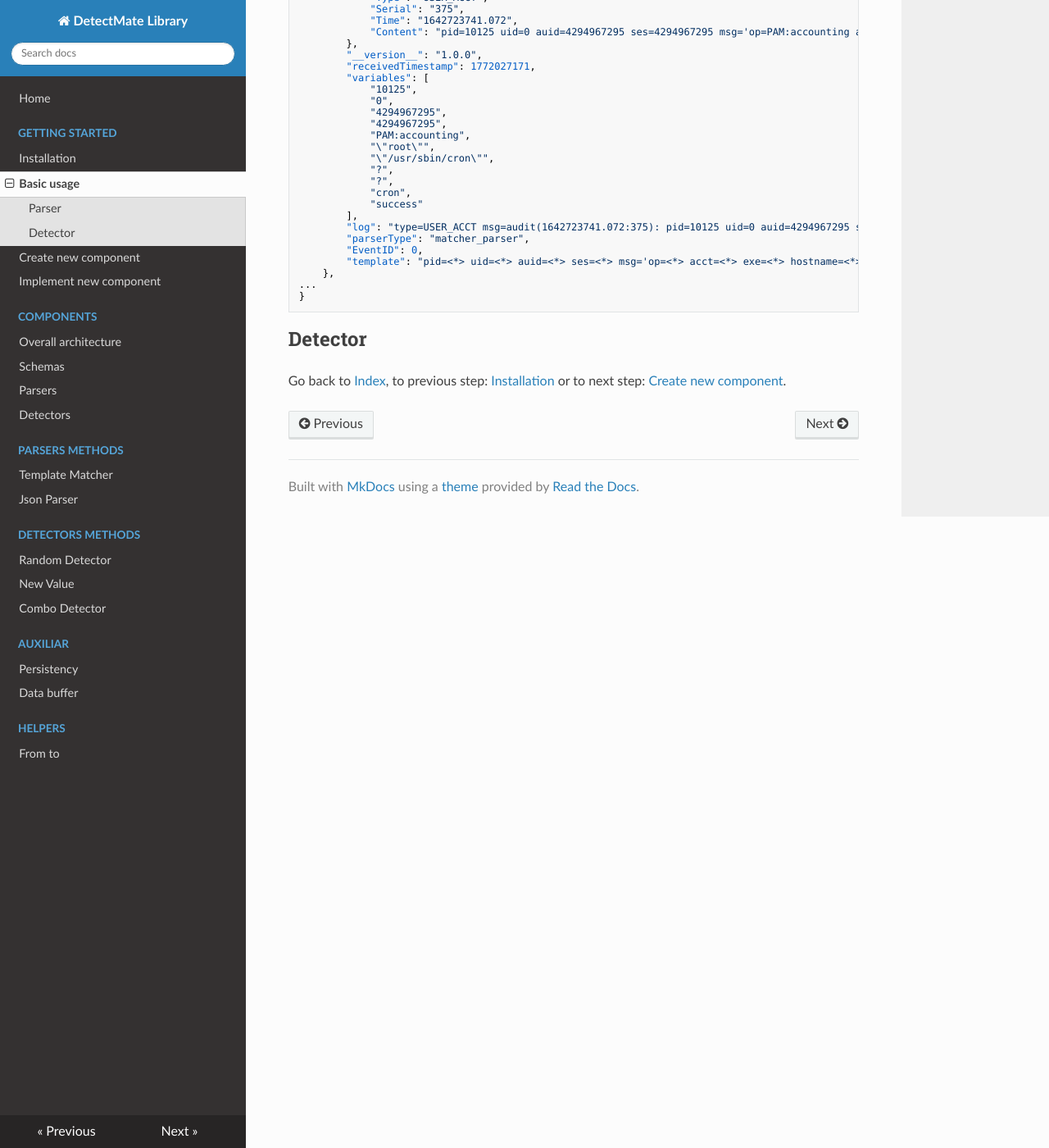
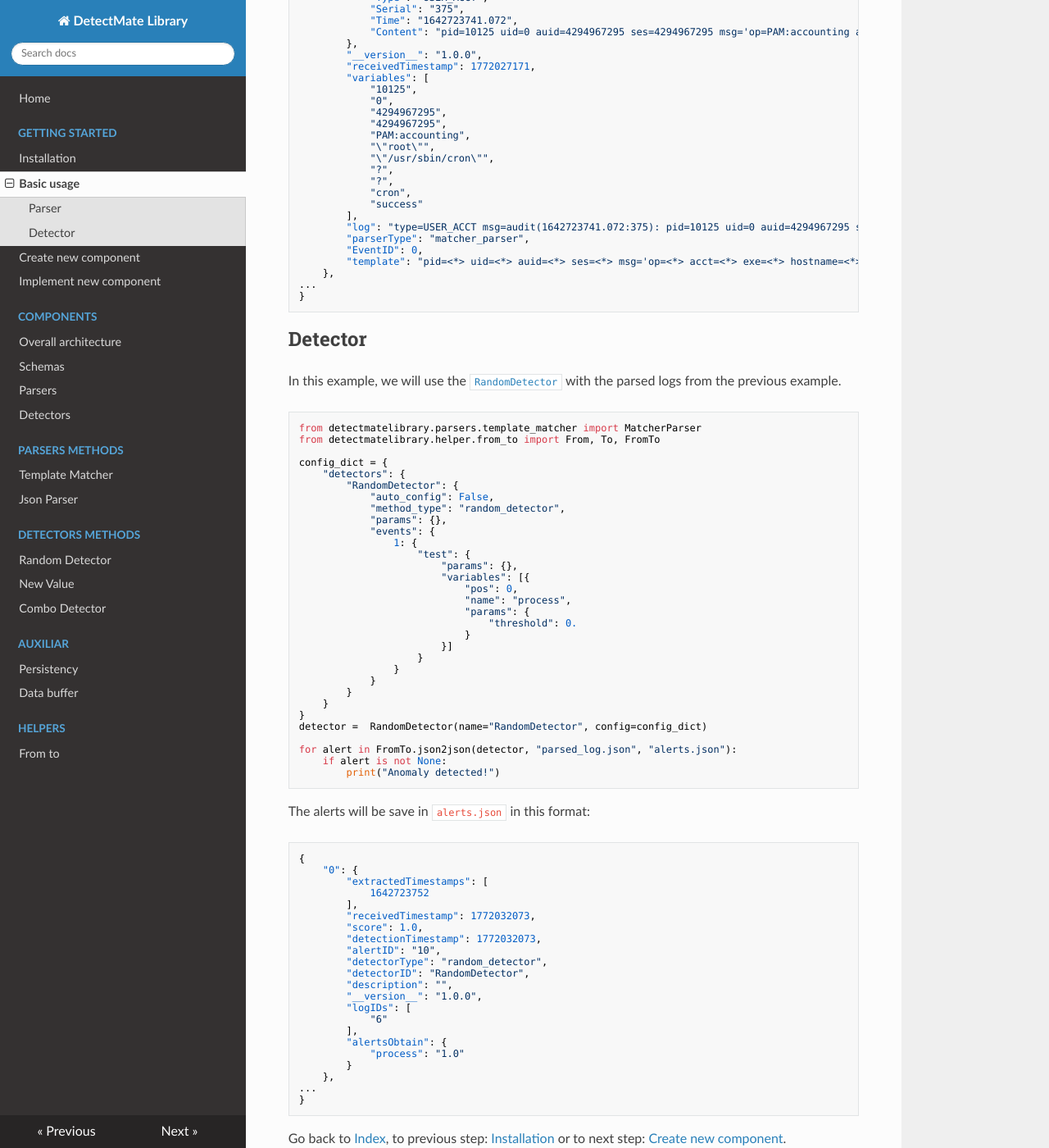
Before and after one commit to ait-detectmate/DetectMateLibrary, an MkDocs documentation site: the page built from docs/basic_usage.md, in a window 1280 px wide and 1400 px high, scrolled down 1127 px. Shown: the whole window at 82% size. Built offline with MkDocs 1.6.1, drawn with Linux system fonts in a browser that asks for light colours; nearby versions of some CDN libraries; some of the changed text lies outside the part shown.

Commit message:
add random detector in basic usage

````diff
--- a/docs/basic_usage.md
+++ b/docs/basic_usage.md
@@ -33,7 +33,7 @@ for i, log in enumerate(From.log(parser, "audit.log", do_process=False)):
 
 ```
 
-The `logs.json` will save logs in this format:
+The logs will be save in `lgos.json` in this format:
 
 ```json
 {
@@ -88,4 +88,68 @@ And the `parsed_log.json`:
 
 ## Detector
 
+In this example, we will use the [`RandomDetector`](detectors/random_detector.md) with the parsed logs from the previous example.
+
+```python
+from detectmatelibrary.parsers.template_matcher import MatcherParser
+from detectmatelibrary.helper.from_to import From, To, FromTo
+
+config_dict = {
+    "detectors": {
+        "RandomDetector": {
+            "auto_config": False,
+            "method_type": "random_detector",
+            "params": {},
+            "events": {
+                1: {
+                    "test": {
+                        "params": {},
+                        "variables": [{
+                            "pos": 0,
+                            "name": "process",
+                            "params": {
+                                "threshold": 0.
+                            }
+                        }]
+                    }
+                }
+            }
+        }
+    }
+}
+detector =  RandomDetector(name="RandomDetector", config=config_dict)
+
+for alert in FromTo.json2json(detector, "parsed_log.json", "alerts.json"):
+    if alert is not None:
+        print("Anomaly detected!")
+```
+
+The alerts will be save in `alerts.json` in this format:
+
+```json
+{
+    "0": {
+        "extractedTimestamps": [
+            1642723752
+        ],
+        "receivedTimestamp": 1772032073,
+        "score": 1.0,
+        "detectionTimestamp": 1772032073,
+        "alertID": "10",
+        "detectorType": "random_detector",
+        "detectorID": "RandomDetector",
+        "description": "",
+        "__version__": "1.0.0",
+        "logIDs": [
+            "6"
+        ],
+        "alertsObtain": {
+            "process": "1.0"
+        }
+    },
+...
+}
+```
+
+
 Go back to [Index](index.md), to previous step: [Installation](installation.md) or to next step: [Create new component](create_components.md).
````
